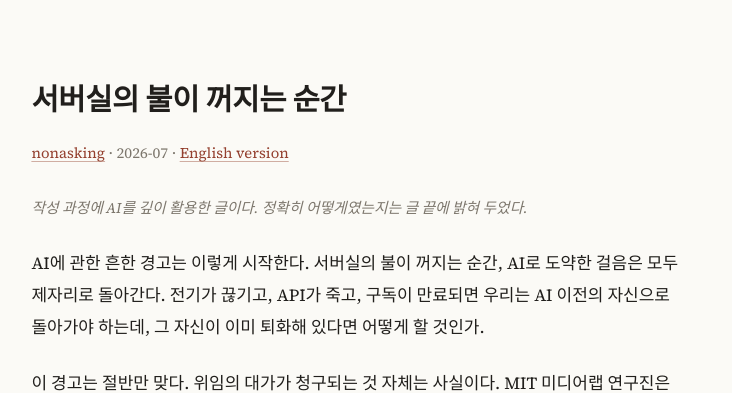
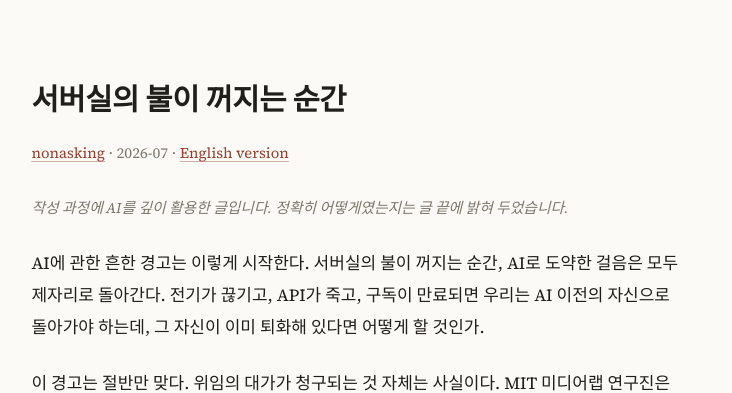
Before and after one commit to nonasking/essays, a Jekyll site: the page built from server-room/index.md, in a window 1280 px wide and 900 px high. Shown: the top 393 px of the window, without its empty margins (271-1003 px from the left). Built offline with Jekyll 4.4.1, drawn with Linux system fonts in a browser that asks for light colours.

Commit message:
Notice line: polite register (KR), matching tone tweak (EN)
Co-Authored-By: Claude Fable 5 <noreply@anthropic.com>
Claude-Session: https://claude.ai/code/session_01BJdtbA5Tt9xUHreSd5NWp6

```diff
--- a/server-room/index.md
+++ b/server-room/index.md
@@ -9,7 +9,7 @@ description: AI 방법론에 대하여 — 위임하지 말고, 답에 도달하
 
 <small>[nonasking](https://github.com/nonasking) · 2026-07 · [English version](./en/)</small>
 
-<small>*작성 과정에 AI를 깊이 활용한 글이다. 정확히 어떻게였는지는 글 끝에 밝혀 두었다.*</small>
+<small>*작성 과정에 AI를 깊이 활용한 글입니다. 정확히 어떻게였는지는 글 끝에 밝혀 두었습니다.*</small>
 
 AI에 관한 흔한 경고는 이렇게 시작한다. 서버실의 불이 꺼지는 순간, AI로 도약한 걸음은 모두 제자리로 돌아간다. 전기가 끊기고, API가 죽고, 구독이 만료되면 우리는 AI 이전의 자신으로 돌아가야 하는데, 그 자신이 이미 퇴화해 있다면 어떻게 할 것인가.
 
```
Also changed, not shown: server-room/en.md (+1 -1 lines).
